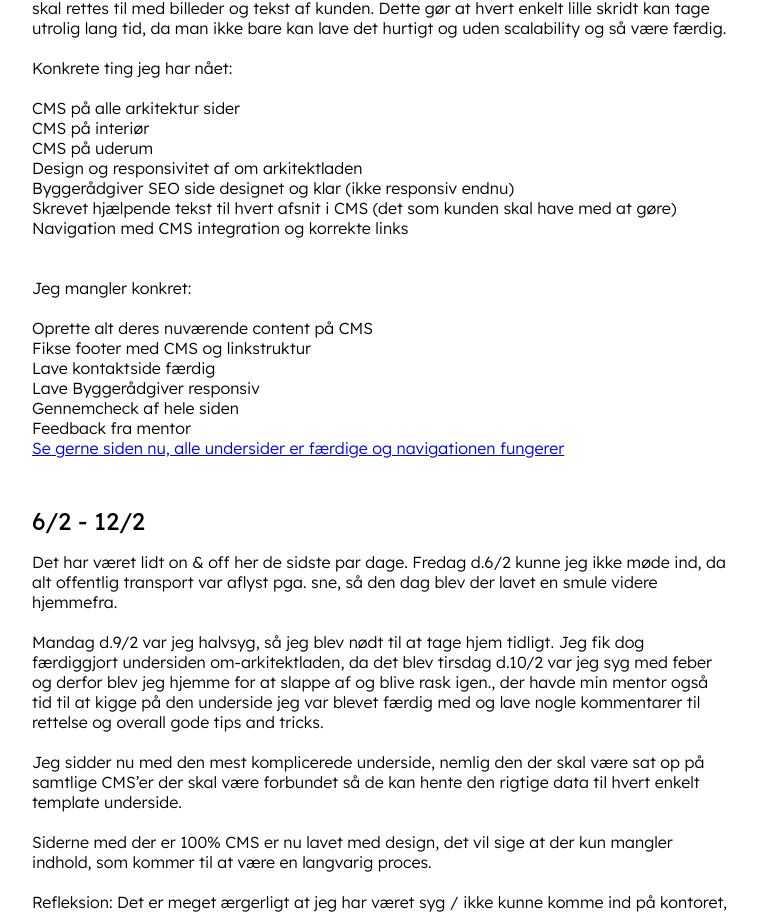
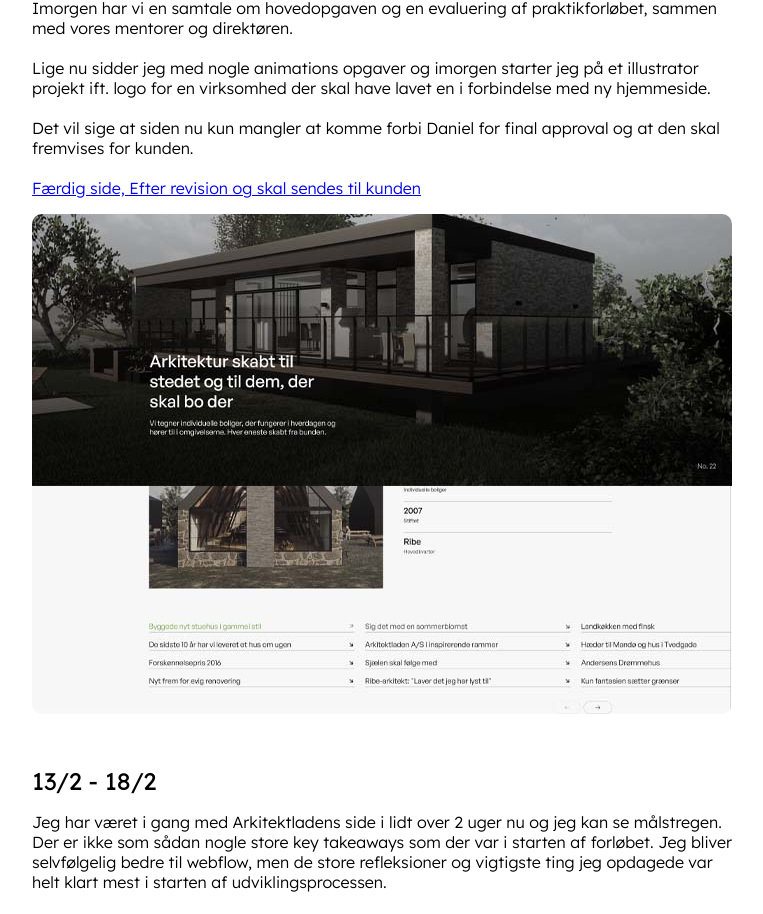
Before and after one commit to AlbertHetting/AlbertHetting.github.io, a React (Vite) app: page /blog in a window 1280 px wide. Shown: the part 1882-2796 px from the top of the page, without its empty margins (258-1021 px from the left). Built offline with nearby package versions, Linux system fonts and the light colour scheme; the HTML template or start-up script is replaced by a standard one.

Commit message:
Update 2402

```diff
--- a/src/pages/Blog.jsx
+++ b/src/pages/Blog.jsx
@@ -61,6 +61,51 @@ export default function Blog() {
 
 
 
+
+
+<div className="things reveal4 stagger">
+            <div className="Daily">
+              <h1> 19/2 - 14/2 </h1>
+              <p className="PText">
+                Arkitektladen er nu under revision. Der er ikke mange takeaways her. Det er mest bare små styling ting som hurtigt kunne rettes. Der var nogle kommentarer som vi skulle snakke om, men ikke noget som jeg kunne reflektere over. Nu skal siden forbi kunden så de kan evaluere den. <br></br> <br></br>
+
+                Jeg brugte omkring 2 dage på at fikse en af de sliders der er på siden da der var problemer med den bredde som slider API’en regnede sig frem til der gjorde at man ikke kunne se hele det sidste billede.<br></br> <br></br>
+
+                Imorgen har vi en samtale om hovedopgaven og en evaluering af praktikforløbet, sammen med vores mentorer og direktøren. <br></br> <br></br>
+
+                Lige nu sidder jeg med nogle animations opgaver og imorgen starter jeg på et illustrator projekt ift. logo for en virksomhed der skal have lavet en i forbindelse med ny hjemmeside. <br></br> <br></br>
+
+                Det vil sige at siden nu kun mangler at komme forbi Daniel for final approval og at den skal fremvises for kunden. <br></br> <br></br>
+
+               <a href="https://arkitektladen-development.webflow.io/">
+                  Færdig side, Efter revision og skal sendes til kunden
+                </a>
+              </p>
+
+               <img
+                className="imagecontainer1"
+                src={withBase("Images/0502.jpg")}
+                alt=""
+              />
+            </div>
+          </div>
+
+
+
+
+
+
+
+
+
+
+
+
+
+
+
+
+
           <div className="things reveal4 stagger">
             <div className="Daily">
               <h1> 13/2 - 18/2 </h1>
@@ -88,13 +133,11 @@ Lave kontaktside færdig<br></br>
                     Lave Byggerådgiver responsiv<br></br>
                     Gennemcheck af hele siden<br></br>
                     Feedback fra mentor<br></br>
-
-
-
                <a href="https://arkitektladen-development.webflow.io/">
                   Se gerne siden nu, alle undersider er færdige og navigationen fungerer
                 </a>
               </p>
+
             </div>
           </div>
 
```
Also changed, not shown: public/Images/2402.jpg (added). Lines whose indentation alone changed are shown as unchanged.
